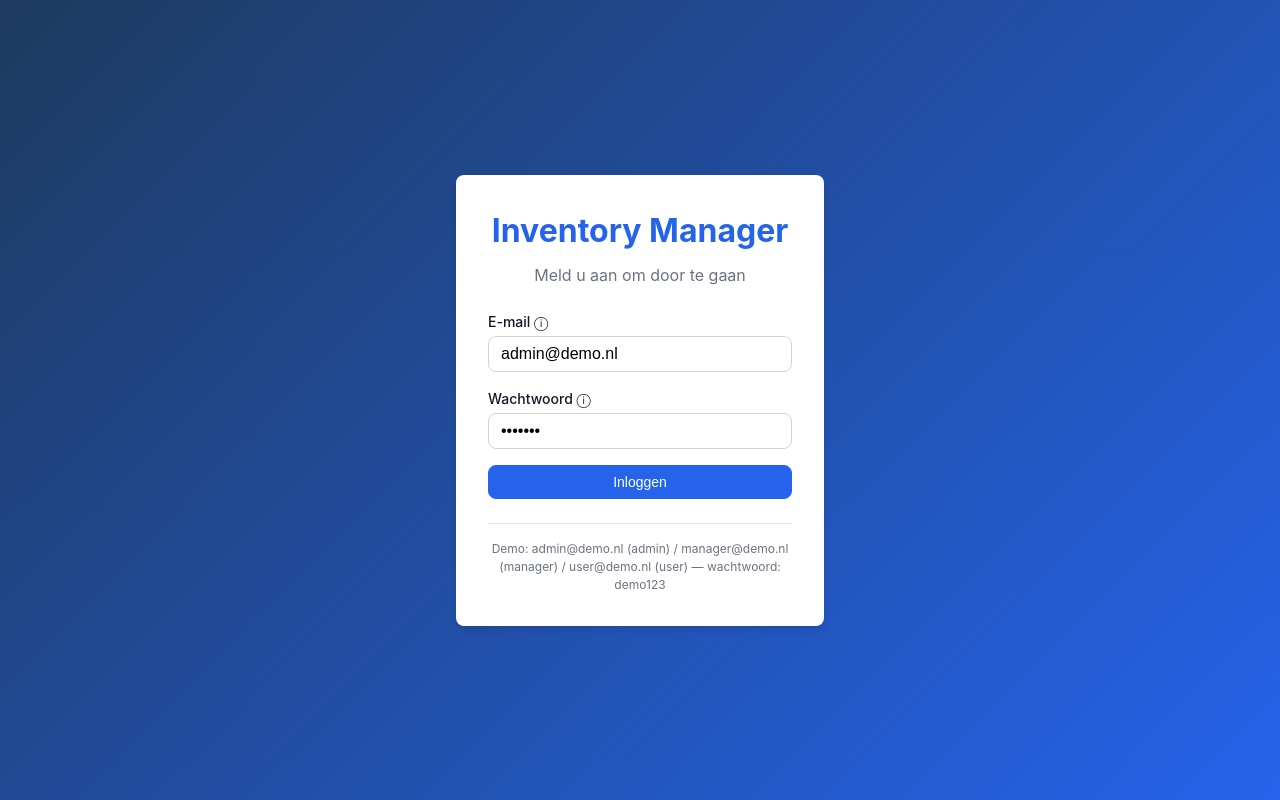
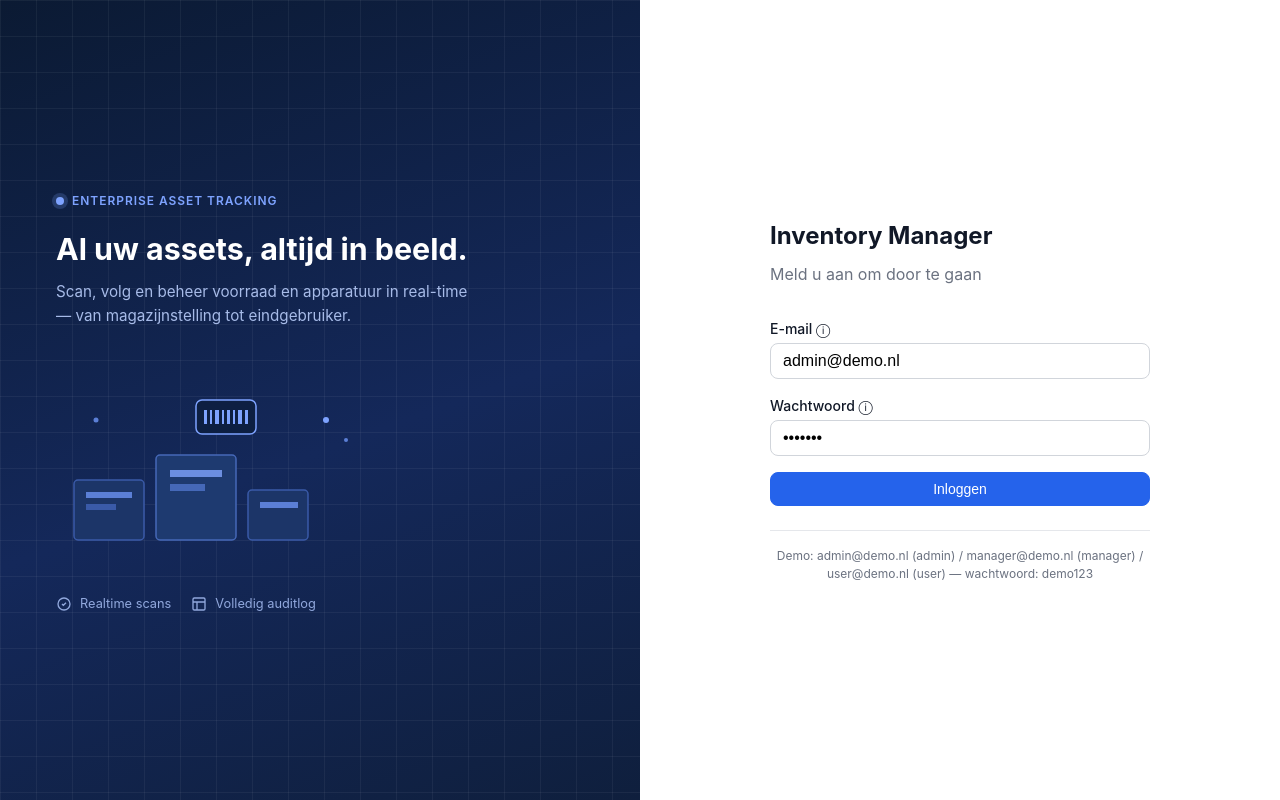
Before and after one commit to MarvinHanze/inventory-manager-demo, a PHP site: page /login.php in a window 1280 px wide. Run offline with PHP 8.4, Linux system fonts and the light colour scheme.

Commit message:
Loginscherm: split-screen enterprise-thema met warehouse/scan-illustratie i.p.v. generieke gecentreerde kaart

```diff
--- a/public/login.php
+++ b/public/login.php
@@ -28,11 +28,99 @@ function generateCSRFToken() {
     <title>Inventory Manager - Login</title>
     <link rel="stylesheet" href="assets/css/style.css">
     <link rel="stylesheet" href="assets/css/components.css">
-    <meta name="theme-color" content="#2563eb">
+    <meta name="theme-color" content="#0f1f3d">
+    <style>
+        .iv-split { min-height: 100vh; display: flex; }
+        .iv-panel {
+            flex: 1 1 50%;
+            background: linear-gradient(160deg, #0b1a33 0%, #14285a 55%, #0f1f3d 100%);
+            color: #dbe4ff;
+            display: flex;
+            flex-direction: column;
+            justify-content: center;
+            padding: 3rem 3.5rem;
+            position: relative;
+            overflow: hidden;
+        }
+        .iv-panel::before {
+            content: '';
+            position: absolute; inset: 0;
+            background-image:
+                linear-gradient(rgba(255,255,255,0.05) 1px, transparent 1px),
+                linear-gradient(90deg, rgba(255,255,255,0.05) 1px, transparent 1px);
+            background-size: 36px 36px;
+            pointer-events: none;
+        }
+        .iv-panel__content { position: relative; z-index: 1; max-width: 420px; }
+        .iv-panel__eyebrow {
+            display: inline-flex; align-items: center; gap: .5rem;
+            font-size: .75rem; letter-spacing: .08em; text-transform: uppercase;
+            color: #7ea3ff; font-weight: 600; margin-bottom: 1.25rem;
+        }
+        .iv-panel__eyebrow::before { content: ''; width: 8px; height: 8px; border-radius: 50%; background: #7ea3ff; box-shadow: 0 0 0 4px rgba(126,163,255,0.2); }
+        .iv-panel h2 { font-size: 1.9rem; font-weight: 700; color: #fff; margin-bottom: .75rem; line-height: 1.25; }
+        .iv-panel p.iv-lead { color: #a7bbe8; font-size: .95rem; line-height: 1.6; margin-bottom: 2rem; }
+        .iv-illustration { width: 100%; max-width: 340px; }
+        .iv-formside {
+            flex: 1 1 50%;
+            background: #ffffff;
+            display: flex;
+            align-items: center;
+            justify-content: center;
+            padding: 2rem;
+        }
+        .iv-form-wrap { width: 100%; max-width: 380px; }
+        .iv-form-wrap .login-header { text-align: left; margin-bottom: 2rem; }
+        .iv-form-wrap .login-header h1 { color: var(--gray-900); font-size: 1.5rem; }
+        .iv-form-wrap .login-header p { color: var(--gray-500); }
+        .iv-badge-row { display: flex; gap: 1.25rem; margin-top: .5rem; }
+        .iv-badge-row .iv-badge { display: flex; align-items: center; gap: .5rem; color: #91a8dd; font-size: .8rem; }
+        .iv-badge-row svg { width: 16px; height: 16px; flex-shrink: 0; }
+        @media (max-width: 860px) {
+            .iv-panel { display: none; }
+            .iv-formside { flex: 1 1 100%; }
+        }
+    </style>
 </head>
-<body class="login-page">
-    <div class="login-container">
-        <div class="login-card">
+<body>
+    <div class="iv-split">
+        <div class="iv-panel">
+            <div class="iv-panel__content">
+                <span class="iv-panel__eyebrow">Enterprise Asset Tracking</span>
+                <h2>Al uw assets, altijd in beeld.</h2>
+                <p class="iv-lead">Scan, volg en beheer voorraad en apparatuur in real-time — van magazijnstelling tot eindgebruiker.</p>
+                <svg class="iv-illustration" viewBox="0 0 340 220" fill="none" xmlns="http://www.w3.org/2000/svg">
+                    <rect x="18" y="120" width="70" height="60" rx="4" fill="#1c3568" stroke="#3a5aa8" stroke-width="1.5"/>
+                    <rect x="30" y="132" width="46" height="6" fill="#5b7fd6"/>
+                    <rect x="30" y="144" width="30" height="6" fill="#3a5aa8"/>
+                    <rect x="100" y="95" width="80" height="85" rx="4" fill="#1e3a70" stroke="#4568b8" stroke-width="1.5"/>
+                    <rect x="114" y="110" width="52" height="7" fill="#6c8ee0"/>
+                    <rect x="114" y="124" width="35" height="7" fill="#4568b8"/>
+                    <rect x="192" y="130" width="60" height="50" rx="4" fill="#1c3568" stroke="#3a5aa8" stroke-width="1.5"/>
+                    <rect x="204" y="142" width="38" height="6" fill="#5b7fd6"/>
+                    <g transform="translate(140,40)">
+                        <rect x="0" y="0" width="60" height="34" rx="6" fill="#0d1f42" stroke="#7ea3ff" stroke-width="1.5"/>
+                        <rect x="8" y="10" width="3" height="14" fill="#7ea3ff"/>
+                        <rect x="14" y="10" width="2" height="14" fill="#7ea3ff"/>
+                        <rect x="19" y="10" width="4" height="14" fill="#7ea3ff"/>
+                        <rect x="26" y="10" width="2" height="14" fill="#7ea3ff"/>
+                        <rect x="31" y="10" width="3" height="14" fill="#7ea3ff"/>
+                        <rect x="37" y="10" width="2" height="14" fill="#7ea3ff"/>
+                        <rect x="42" y="10" width="4" height="14" fill="#7ea3ff"/>
+                        <rect x="49" y="10" width="3" height="14" fill="#7ea3ff"/>
+                    </g>
+                    <circle cx="270" cy="60" r="3" fill="#7ea3ff"/>
+                    <circle cx="290" cy="80" r="2" fill="#5b7fd6"/>
+                    <circle cx="40" cy="60" r="2.5" fill="#5b7fd6"/>
+                </svg>
+                <div class="iv-badge-row">
+                    <span class="iv-badge"><svg viewBox="0 0 24 24" fill="none" stroke="currentColor" stroke-width="2"><path d="M9 12l2 2 4-4"/><circle cx="12" cy="12" r="9"/></svg>Realtime scans</span>
+                    <span class="iv-badge"><svg viewBox="0 0 24 24" fill="none" stroke="currentColor" stroke-width="2"><rect x="3" y="3" width="18" height="18" rx="2"/><path d="M3 9h18M9 21V9"/></svg>Volledig auditlog</span>
+                </div>
+            </div>
+        </div>
+        <div class="iv-formside">
+            <div class="iv-form-wrap">
                 <div class="login-header">
                     <h1>Inventory Manager</h1>
                     <p>Meld u aan om door te gaan</p>
@@ -55,6 +143,7 @@ function generateCSRFToken() {
                 </form>
                 <div class="login-footer">
                     <p>Demo: admin@demo.nl (admin) / manager@demo.nl (manager) / user@demo.nl (user) — wachtwoord: demo123</p>
+                </div>
             </div>
         </div>
     </div>
```
Lines whose indentation alone changed are shown as unchanged.
